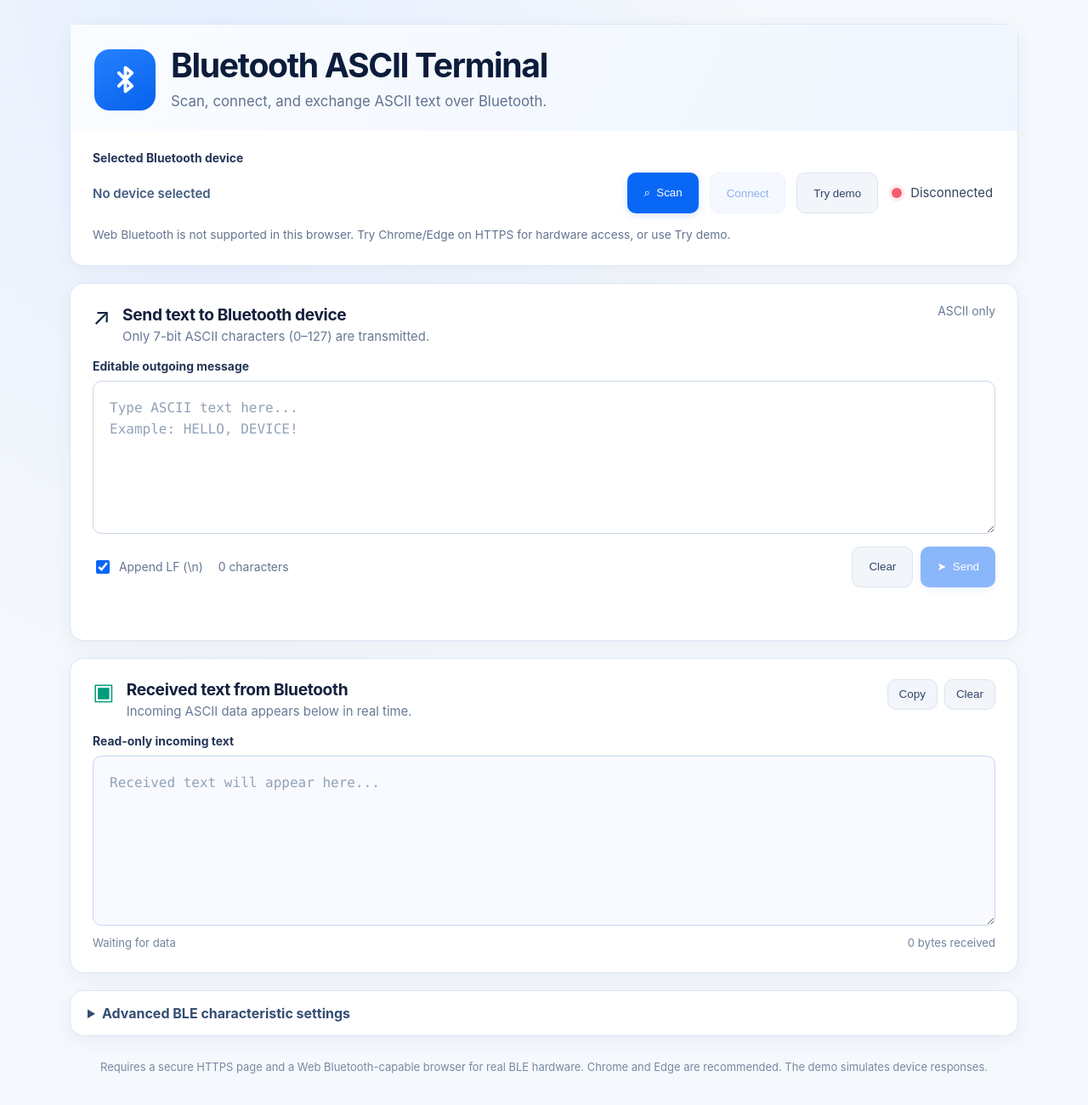
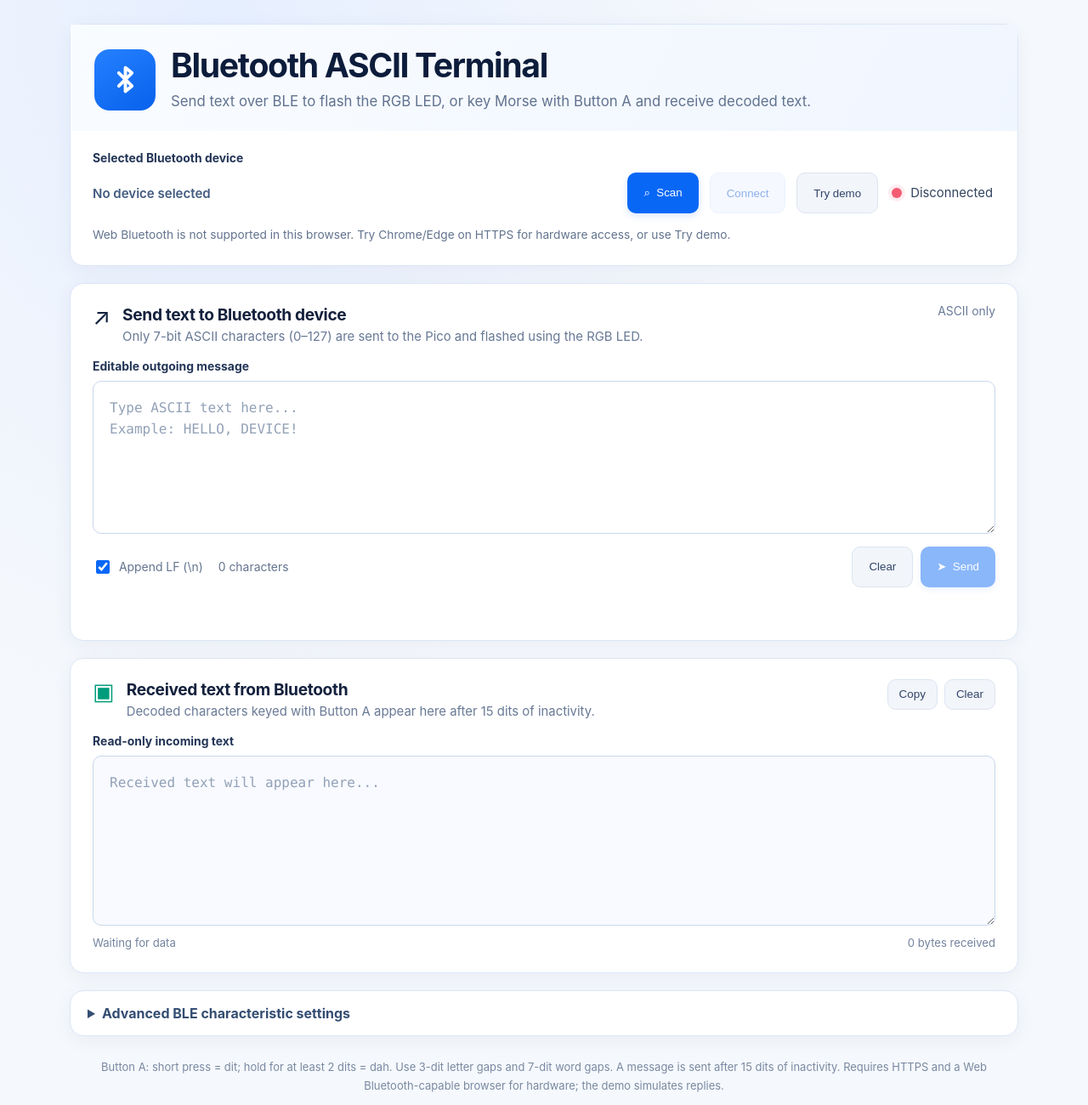
Before and after one commit to clin1234/hiro-projs, a plain HTML site: page ble-telegraph/index.html in a window 1280 px wide. Shown: the whole page at 85% size. Drawn offline with Linux system fonts and the light colour scheme.

Commit message:
Explain Button A Morse decoding in BLE terminal

```diff
--- a/ble-telegraph/index.html
+++ b/ble-telegraph/index.html
@@ -76,7 +76,7 @@ footer{text-align:center;color:#7989a1;font-size:.81rem;line-height:1.7;padding:
 <section class="card">
 <header>
 <div class="logo" aria-hidden="true"><svg fill="none" stroke="currentColor" stroke-linecap="round" stroke-linejoin="round" stroke-width="2.5" viewBox="0 0 24 24"><path d="m7 7 10 10-5 4V3l5 4L7 17"/></svg></div>
-<div><h1>Bluetooth ASCII Terminal</h1><p class="sub">Scan, connect, and exchange ASCII text over Bluetooth.</p></div>
+<div><h1>Bluetooth ASCII Terminal</h1><p class="sub">Send text over BLE to flash the RGB LED, or key Morse with Button A and receive decoded text.</p></div>
 </header>
 <div class="device-panel">
 <div class="connect-row">
@@ -90,7 +90,7 @@ footer{text-align:center;color:#7989a1;font-size:.81rem;line-height:1.7;padding:
 </div>
 </section>
 <section class="card panel">
-<div class="section-header"><div class="heading"><span class="section-icon" aria-hidden="true">↗</span><div><h2>Send text to Bluetooth device</h2><p class="panel-description">Only 7-bit ASCII characters (0–127) are transmitted.</p></div></div><span class="hint">ASCII only</span></div>
+<div class="section-header"><div class="heading"><span class="section-icon" aria-hidden="true">↗</span><div><h2>Send text to Bluetooth device</h2><p class="panel-description">Only 7-bit ASCII characters (0–127) are sent to the Pico and flashed using the RGB LED.</p></div></div><span class="hint">ASCII only</span></div>
 <label class="field-label" for="outgoing">Editable outgoing message</label>
 <textarea id="outgoing" spellcheck="false" autocapitalize="off" autocomplete="off" placeholder="Type ASCII text here...&#10;Example: HELLO, DEVICE!"></textarea>
 <div class="send-row">
@@ -100,7 +100,7 @@ footer{text-align:center;color:#7989a1;font-size:.81rem;line-height:1.7;padding:
 <p id="feedback" class="inline-feedback" role="status" aria-live="polite"></p>
 </section>
 <section class="card panel">
-<div class="section-header"><div class="heading"><span class="section-icon" aria-hidden="true" style="color:#009c7b">▣</span><div><h2>Received text from Bluetooth</h2><p class="panel-description">Incoming ASCII data appears below in real time.</p></div></div><div class="receive-actions"><button class="muted" id="copy" type="button">Copy</button><button class="muted" id="clearRx" type="button">Clear</button></div></div>
+<div class="section-header"><div class="heading"><span class="section-icon" aria-hidden="true" style="color:#009c7b">▣</span><div><h2>Received text from Bluetooth</h2><p class="panel-description">Decoded characters keyed with Button A appear here after 15 dits of inactivity.</p></div></div><div class="receive-actions"><button class="muted" id="copy" type="button">Copy</button><button class="muted" id="clearRx" type="button">Clear</button></div></div>
 <label class="field-label" for="received">Read-only incoming text</label>
 <textarea id="received" readonly spellcheck="false" placeholder="Received text will appear here..."></textarea>
 <div class="meta"><span id="lastReceived">Waiting for data</span><span id="bytesReceived">0 bytes received</span></div>
@@ -115,7 +115,7 @@ footer{text-align:center;color:#7989a1;font-size:.81rem;line-height:1.7;padding:
 </div>
 <p class="tips">The page sends messages in 20-byte chunks for compatibility with small BLE MTUs. Actual BLE behavior depends on your peripheral's GATT implementation.</p>
 </details>
-<footer>Requires a secure HTTPS page and a Web Bluetooth-capable browser for real BLE hardware. Chrome and Edge are recommended. The demo simulates device responses.</footer>
+<footer>Button A: short press = dit; hold for at least 2 dits = dah. Use 3-dit letter gaps and 7-dit word gaps. A message is sent after 15 dits of inactivity. Requires HTTPS and a Web Bluetooth-capable browser for hardware; the demo simulates replies.</footer>
 </main>
 <script>
 'use strict';
```
